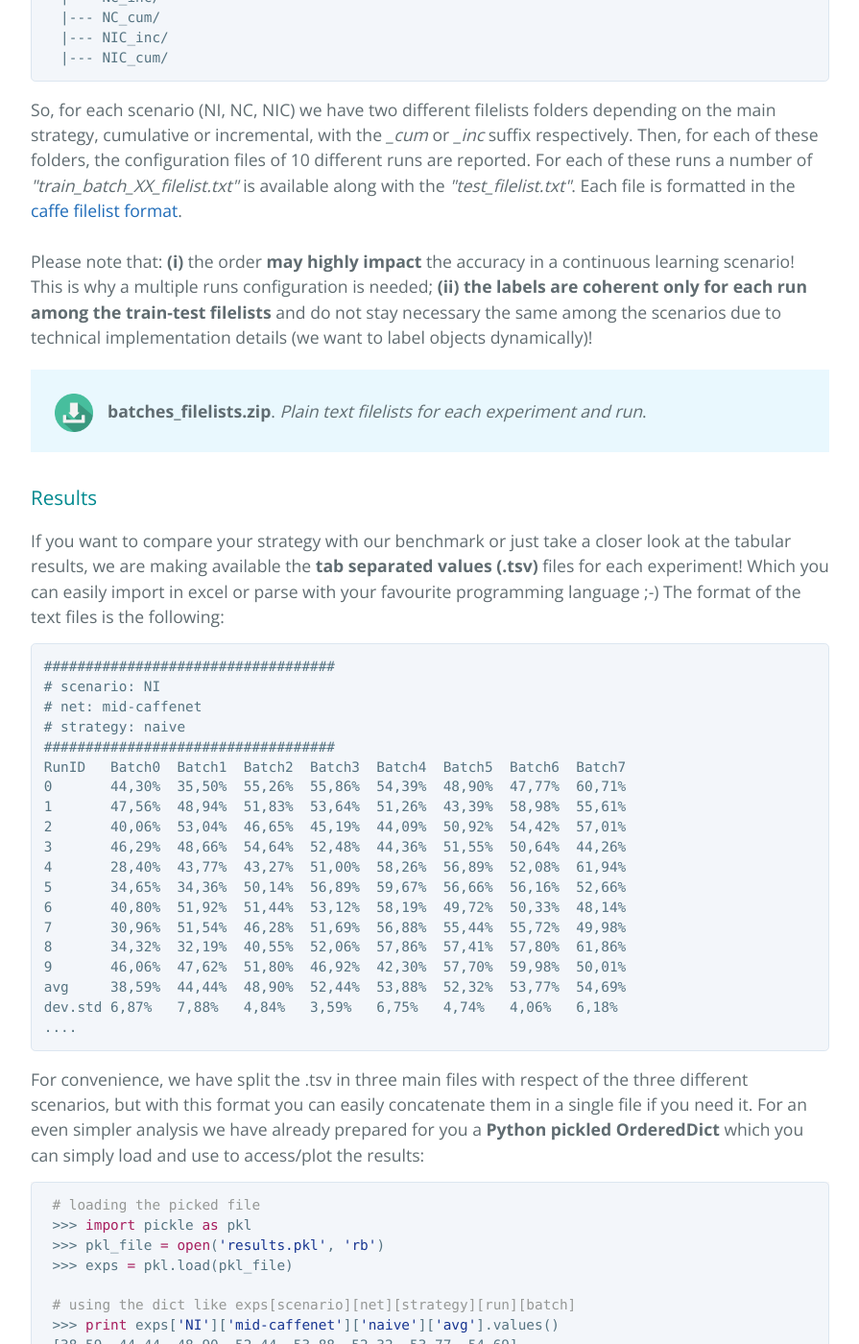
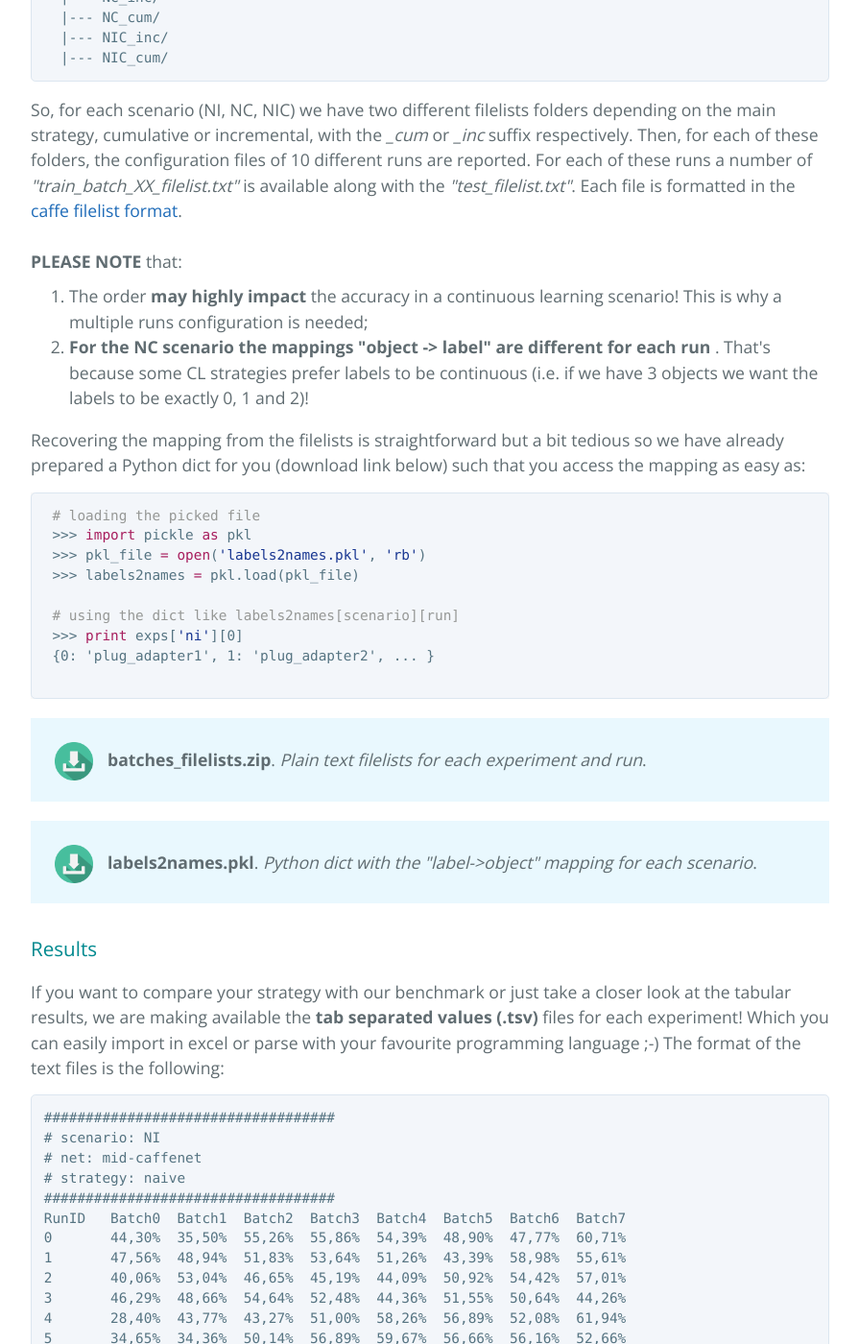
Before and after one commit to vlomonaco/core50, a Jekyll site: the page built from index.html, in a window 1280 px wide and 1400 px high, scrolled down 9261 px. Shown: the whole window at 96% size, without its empty margins (192-1087 px from the left). Built offline with Jekyll 4.4.1, drawn with Linux system fonts in a browser that asks for light colours; nearby versions of some CDN libraries; the list of posts is cut into pages by our own code; comment, search, counter and statistics services are not loaded.

Commit message:
labels dict added

```diff
--- a/index.html
+++ b/index.html
@@ -239,12 +239,31 @@ The filelists directory tree will look like this:</p>
   |--- NIC_cum/
 </code></pre>
 
-So, for each scenario (NI, NC, NIC) we have two different filelists folders depending on the main strategy, cumulative or incremental, with the <i>_cum</i> or <i>_inc</i> suffix respectively. Then, for each of these folders, the configuration files of 10 different runs are reported. For each of these runs a number of <i>"train_batch_XX_filelist.txt"</i> is available along with the <i>"test_filelist.txt"</i>. Each file is formatted in the <a href="https://ceciliavision.wordpress.com/2016/03/08/caffedata-layer/">caffe filelist format</a>. <br><br>Please note that: <strong>(i)</strong> the order <strong> may highly impact</strong> the accuracy in a continuous learning scenario! This is why a multiple runs configuration is needed; <strong>(ii) the labels are coherent only for each run among the train-test filelists </strong> and do not stay necessary the same among the scenarios due to technical implementation details (we want to label objects dynamically)!
+So, for each scenario (NI, NC, NIC) we have two different filelists folders depending on the main strategy, cumulative or incremental, with the <i>_cum</i> or <i>_inc</i> suffix respectively. Then, for each of these folders, the configuration files of 10 different runs are reported. For each of these runs a number of <i>"train_batch_XX_filelist.txt"</i> is available along with the <i>"test_filelist.txt"</i>. Each file is formatted in the <a href="https://ceciliavision.wordpress.com/2016/03/08/caffedata-layer/">caffe filelist format</a>. <br><br>
+
+<strong>PLEASE NOTE</strong> that:
+
+<ol class="posts" style='margin-top: 10px'>
+      <li></strong>The order <strong> may highly impact</strong> the accuracy in a continuous learning scenario! This is why a multiple runs configuration is needed;</li>
+      <li><strong>For the NC scenario the mappings "object -> label" are different for each run </strong>. That's because some CL strategies prefer labels to be continuous (i.e. if we have 3 objects we want the labels to be exactly 0, 1 and 2)!</li>
+</ol>
+
+Recovering the mapping from the filelists is straightforward but a bit tedious so we have already prepared a Python dict for you (download link below) such that you access the mapping as easy as:
+
+			<div class="highlight highlight-Python" style="margin-top:15px">
+			<pre><span class="pl-c"> # loading the picked file</span><br> >>><span class="pl-k"> import</span> pickle <span class="pl-k">as</span> pkl <br> >>> pkl_file <span class="pl-k">= open</span>(<span class="pl-s">'labels2names.pkl'</span>, <span class="pl-s">'rb'</span>) <br> >>> labels2names <span class="pl-k">=</span> pkl.load(pkl_file)<br><br><span class="pl-c"> # using the dict like labels2names[scenario][run]</span><br> >>><span class="pl-k"> print </span>exps[<span class="pl-s">'ni'</span>][0] <br> {0: 'plug_adapter1', 1: 'plug_adapter2', ... }
+			</div>
 
 <div style="background-color: rgba(227, 246, 254, 0.79); padding: 20px; margin-top:20px;">
 <div style="width:60px; height: 60px;float:left; padding-right:10px"><a href="data/batches_filelists.zip"><img src="imgs/download.ico" width="50px" style="padding:5px; vertical-align: middle;"></a></div>
 <div style="margin-top:10px; margin-bottom:10px;margin-left:60px">
 <strong>batches_filelists.zip</strong>. <i>Plain text filelists for each experiment and run</i>.</div>
+</div>
+
+<div style="background-color: rgba(227, 246, 254, 0.79); padding: 20px; margin-top:20px;">
+<div style="width:60px; height: 60px;float:left; padding-right:10px"><a href="data/labels2names.pkl"><img src="imgs/download.ico" width="50px" style="padding:5px; vertical-align: middle;"></a></div>
+<div style="margin-top:10px; margin-bottom:10px;margin-left:60px">
+<strong>labels2names.pkl</strong>. <i>Python dict with the "label->object" mapping for each scenario</i>.</div>
 </div>
 
 <h3> Results </h3>
```
Also changed, not shown: 1 other file.
